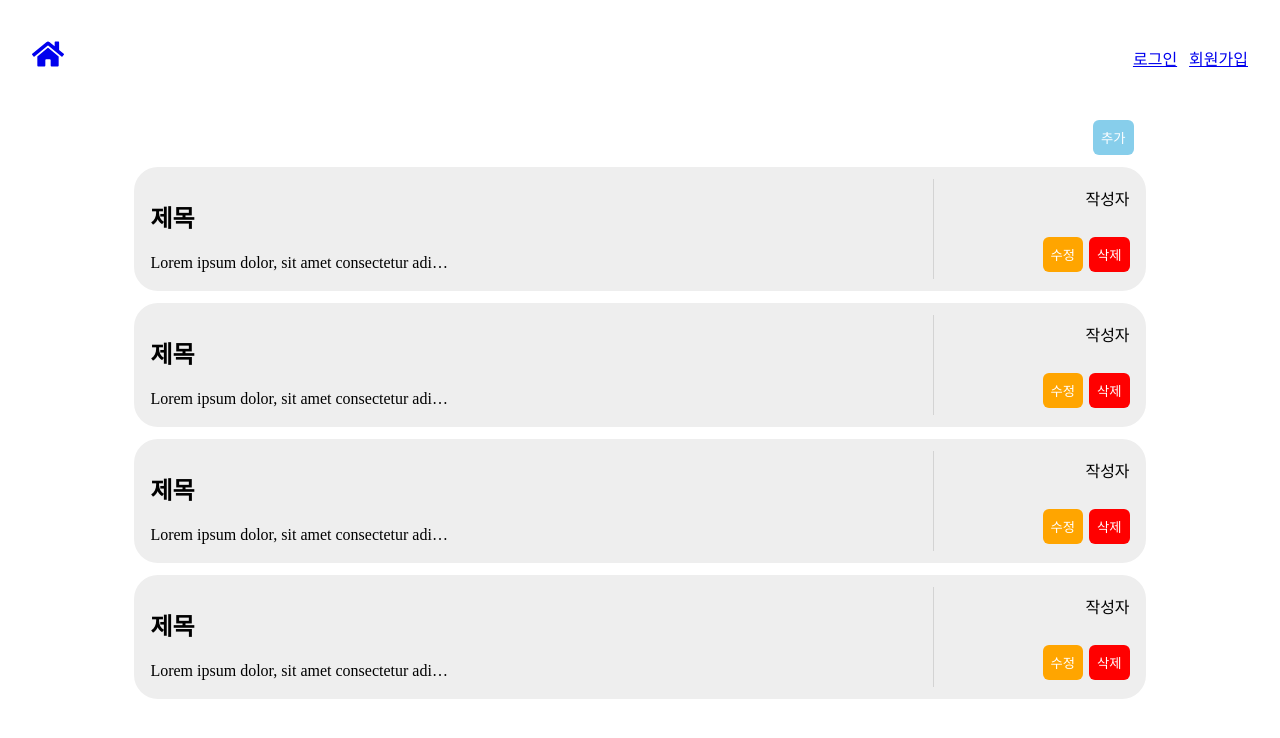
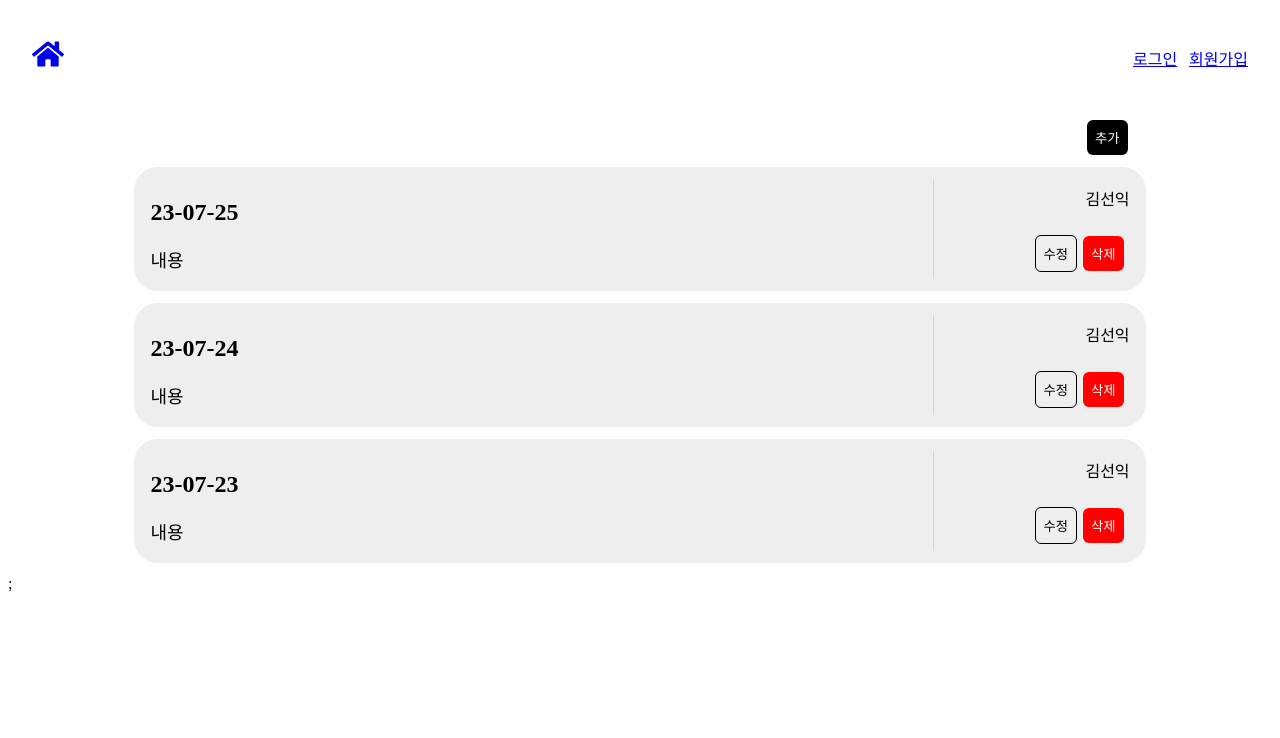
Before and after one commit to DevelopSoo/react-tutorial, a React (Create React App) app: page / in a window 1280 px wide. Shown: the top 738 px of the page. Built offline with nearby package versions, Linux system fonts and the light colour scheme.

Commit message:
feat. useStaet 완성, button 컴포넌트 추가

```diff
--- a/package.json
+++ b/package.json
@@ -15,6 +15,9 @@
     "react-redux": "^8.1.1",
     "react-router-dom": "^6.14.2",
     "react-scripts": "5.0.1",
+    "react-uuid": "^2.0.0",
+    "styled-components": "^6.0.5",
+    "uuid": "^9.0.0",
     "web-vitals": "^2.1.4"
   },
   "scripts": {
--- a/src/App.js
+++ b/src/App.js
@@ -1,8 +1,17 @@
-import Router from "./shared/Router";
+import Router from './shared/Router';
+import GlobalStyle from './assets/css/GlobalStyle';
+import Fonts from '../src/assets/fonts/Fonts';
 
 function App() {
   // 파일 관리를 위해 Router 폴더를 만들어준다. -> src/shared/Router/js
-  return <Router />;
+  return (
+    <>
+      {/* global style 추가 */}
+      <GlobalStyle />
+      <Fonts />
+      <Router />;
+    </>
+  );
 }
 
 export default App;
--- /dev/null
+++ b/src/assets/css/GlobalStyle.js
@@ -0,0 +1,19 @@
+import { createGlobalStyle } from 'styled-components';
+
+const GlobalStyle = createGlobalStyle`
+
+    /* style 전역 관리 */
+    :root {
+            /* color palette */
+            --color-white : #fff;
+            --color-gray: #eee;
+            --color-black : #000;
+            --color-blue : skyblue;
+            --color-orange : orange;
+            --color-red : red;
+
+        }
+
+`;
+
+export default GlobalStyle;
--- /dev/null
+++ b/src/assets/fonts/Fonts.js
@@ -0,0 +1,16 @@
+import { createGlobalStyle } from 'styled-components';
+
+const Fonts = createGlobalStyle`
+
+  & h2 {
+    font-size: 24px;
+    font-weight: 700;
+  }
+
+  & p {
+    font-size: 18px;
+  }
+
+`;
+
+export default Fonts;
--- /dev/null
+++ b/src/components/button/Button.jsx
@@ -0,0 +1,14 @@
+import React from 'react';
+import * as S from './Button.styled';
+
+const Button = (props) => {
+  const { children, onClick, variant, color } = props;
+
+  return (
+    <S.Button variant={variant} color={color} onClick={onClick}>
+      {children}
+    </S.Button>
+  );
+};
+
+export default Button;
--- /dev/null
+++ b/src/components/button/Button.styled.js
@@ -0,0 +1,25 @@
+import styled, { css } from 'styled-components';
+
+export const Button = styled.button`
+  border: none;
+  padding: 8px;
+  border-radius: 6px;
+  cursor: pointer;
+  margin-right: 6px;
+
+  ${(props) =>
+    // Solid Button
+    props.variant === 'solid' &&
+    css`
+      background-color: var(--color-${props.color});
+      color: var(--color-white);
+    `}
+
+  ${(props) =>
+    // outLine Button
+    props.variant === 'outline' &&
+    css`
+      border: 1px solid var(--color-black);
+      color: var(--color-black);
+    `}
+`;
--- a/src/pages/Main.jsx
+++ /dev/null
@@ -1,122 +0,0 @@
-import React from "react";
-import { useNavigate } from "react-router-dom";
-import Header from "../common/Header";
-import Container from "../common/Container";
-
-export default function Main() {
-  const navigate = useNavigate();
-  return (
-    <>
-      <Header />
-      <Container>
-        <div
-          style={{
-            display: "flex",
-            justifyContent: "end",
-            padding: "12px",
-          }}
-        >
-          <button
-            onClick={() => {
-              navigate("/create");
-            }}
-            style={{
-              border: "none",
-              padding: "8px",
-              borderRadius: "6px",
-              backgroundColor: "skyblue",
-              color: "white",
-              cursor: "pointer",
-            }}
-          >
-            추가
-          </button>
-        </div>
-        {[1, 2, 3, 4].map((item) => (
-          <div
-            key={item}
-            style={{
-              backgroundColor: "#EEEEEE",
-              height: "100px",
-              borderRadius: "24px",
-              marginBottom: "12px",
-              display: "flex",
-              padding: "12px 16px 12px 16px",
-            }}
-          >
-            <div
-              onClick={() => {
-                navigate("/detail/1");
-              }}
-              style={{
-                flex: 4,
-                borderRight: "1px solid lightgrey",
-                cursor: "pointer",
-              }}
-            >
-              <h2>제목</h2>
-              <p
-                style={{
-                  width: "300px",
-                  overflow: "hidden",
-                  textOverflow: "ellipsis",
-                  whiteSpace: "nowrap",
-                }}
-              >
-                Lorem ipsum dolor, sit amet consectetur adipisicing elit.Lorem
-                ipsum dolor, sit amet consectetur adipisicing elit.Lorem ipsum
-                dolor, sit amet consectetur adipisicing elit.Lorem ipsum dolor,
-                sit amet consectetur adipisicing elit.
-              </p>
-            </div>
-            <div
-              style={{
-                flex: 1,
-                display: "flex",
-                flexDirection: "column",
-                alignItems: "end",
-                justifyContent: "space-around",
-                gap: "12px",
-              }}
-            >
-              <div>작성자</div>
-              <div>
-                <button
-                  onClick={() => {
-                    navigate("/edit");
-                  }}
-                  style={{
-                    border: "none",
-                    padding: "8px",
-                    borderRadius: "6px",
-                    backgroundColor: "orange",
-                    color: "white",
-                    cursor: "pointer",
-                    marginRight: "6px",
-                  }}
-                >
-                  수정
-                </button>
-                <button
-                  onClick={() => {
-                    alert("삭제할까?");
-                  }}
-                  style={{
-                    border: "none",
-                    padding: "8px",
-                    borderRadius: "6px",
-                    backgroundColor: "red",
-                    color: "white",
-                    cursor: "pointer",
-                  }}
-                >
-                  삭제
-                </button>
-              </div>
-            </div>
-          </div>
-        ))}
-      </Container>
-    </>
-  );
-}
--- /dev/null
+++ b/src/pages/main/Main.jsx
@@ -0,0 +1,106 @@
+import React, { useState } from 'react';
+import { useNavigate } from 'react-router-dom';
+import Header from '../../common/Header';
+import Container from '../../common/Container';
+import uuid from 'react-uuid';
+import * as S from './Main.styled';
+import Button from '../../components/button/Button';
+
+export default function Main() {
+  /*
+  게시물 데이터엔 다음과 같은 데이터가 존재해야 합니다.
+    - id - 고유한 아이디여야 합니다
+    - title - 제목입니다.
+    - content - 내용입니다.
+    - author - 작성자입니다.
+  */
+  const initialState = [
+    {
+      id: uuid(),
+      title: '23-07-25',
+      content: '내용',
+      author: '김선익'
+    },
+    {
+      id: uuid(),
+      title: '23-07-24',
+      content: '내용',
+      author: '김선익'
+    },
+    {
+      id: uuid(),
+      title: '23-07-23',
+      content: '내용',
+      author: '김선익'
+    }
+  ];
+
+  const [todos, setTodos] = useState(initialState);
+
+  const navigate = useNavigate();
+  return (
+    <>
+      <Header />
+      <Container>
+        <S.ButtonLayout>
+          <Button
+            variant="solid"
+            color="black"
+            onClick={() => {
+              navigate('/create');
+            }}
+          >
+            추가
+          </Button>
+        </S.ButtonLayout>
+
+        {/* useState + map 임시 데이터 3개 보여주기 */}
+        {/* initialState로 정의한 3개의 임시데이터를 todos의 초기값으로 정의하고 map을 사용합니다. */}
+        {todos.map((item) => {
+          //todos에 들어있는 데이터를 사용하기 위해 item이라는 파라미터를 사용합니다.
+          return (
+            <>
+              {/* item의 uuid를 key 값으로 추가하여 warning이 나오지 않게 합니다. */}
+              <S.TodoItem key={item.id}>
+                <S.TodoItemContent
+                  onClick={() => {
+                    navigate('/detail/1');
+                  }}
+                >
+                  {/* item.title에 접근해 제목을 출력합니다. */}
+                  <h2>{item.title}</h2>
+                  {/* item.content에 접근해 내용을 출력합니다. */}
+                  <S.TodoItemDescription>{item.content}</S.TodoItemDescription>
+                </S.TodoItemContent>
+                <S.TodoItemAuth>
+                  {/* item.author에 접근해 작성자를 출력합니다. */}
+                  <S.Author>{item.author}</S.Author>
+                  <div>
+                    <Button
+                      variant="outline"
+                      color="blue"
+                      onClick={() => {
+                        navigate('/edit');
+                      }}
+                    >
+                      수정
+                    </Button>
+                    <Button
+                      variant="solid"
+                      color="red"
+                      onClick={() => {
+                        alert('삭제할까?');
+                      }}
+                    >
+                      삭제
+                    </Button>
+                  </div>
+                </S.TodoItemAuth>
+              </S.TodoItem>
+            </>
+          );
+        })}
+      </Container>
+    </>
+  );
+}
--- /dev/null
+++ b/src/pages/main/Main.styled.js
@@ -0,0 +1,53 @@
+import { styled } from 'styled-components';
+
+export const ButtonLayout = styled.div`
+  display: flex;
+  justify-content: end;
+  padding: 12px;
+`;
+
+export const Button = styled.button`
+  border: none;
+  padding: 8px;
+  border-radius: 6px;
+  background-color: var(--color-blue);
+  color: var(--color-white);
+  cursor: pointer;
+`;
+
+export const TodoItem = styled.div`
+  background-color: var(--color-gray);
+  height: 100px;
+  border-radius: 24px;
+  margin-bottom: 12px;
+  display: flex;
+  padding: 12px 16px;
+`;
+
+export const TodoItemContent = styled.div`
+  flex: 4;
+  border-right: 1px solid lightgrey;
+  cursor: pointer;
+
+  &:hover {
+    opacity: 0.6;
+  }
+`;
+
+export const TodoItemDescription = styled.p`
+  width: 300px;
+  overflow: hidden;
+  text-overflow: ellipsis;
+  white-space: nowrap;
+`;
+
+export const TodoItemAuth = styled.div`
+  display: flex;
+  flex: 1;
+  flex-direction: column;
+  align-items: end;
+  justify-content: space-around;
+  gap: 12px;
+`;
+
+export const Author = styled.div``;
--- a/src/shared/Router.js
+++ b/src/shared/Router.js
@@ -1,5 +1,5 @@
 import { Route, Routes } from 'react-router-dom';
-import Main from '../pages/Main';
+import Main from '../pages/main/Main';
 import Detail from '../pages/Detail';
 import Create from '../pages/Create';
 import Edit from '../pages/Edit';
```
Also changed, not shown: 2 other files (tests, documents, lock files or other folders).
